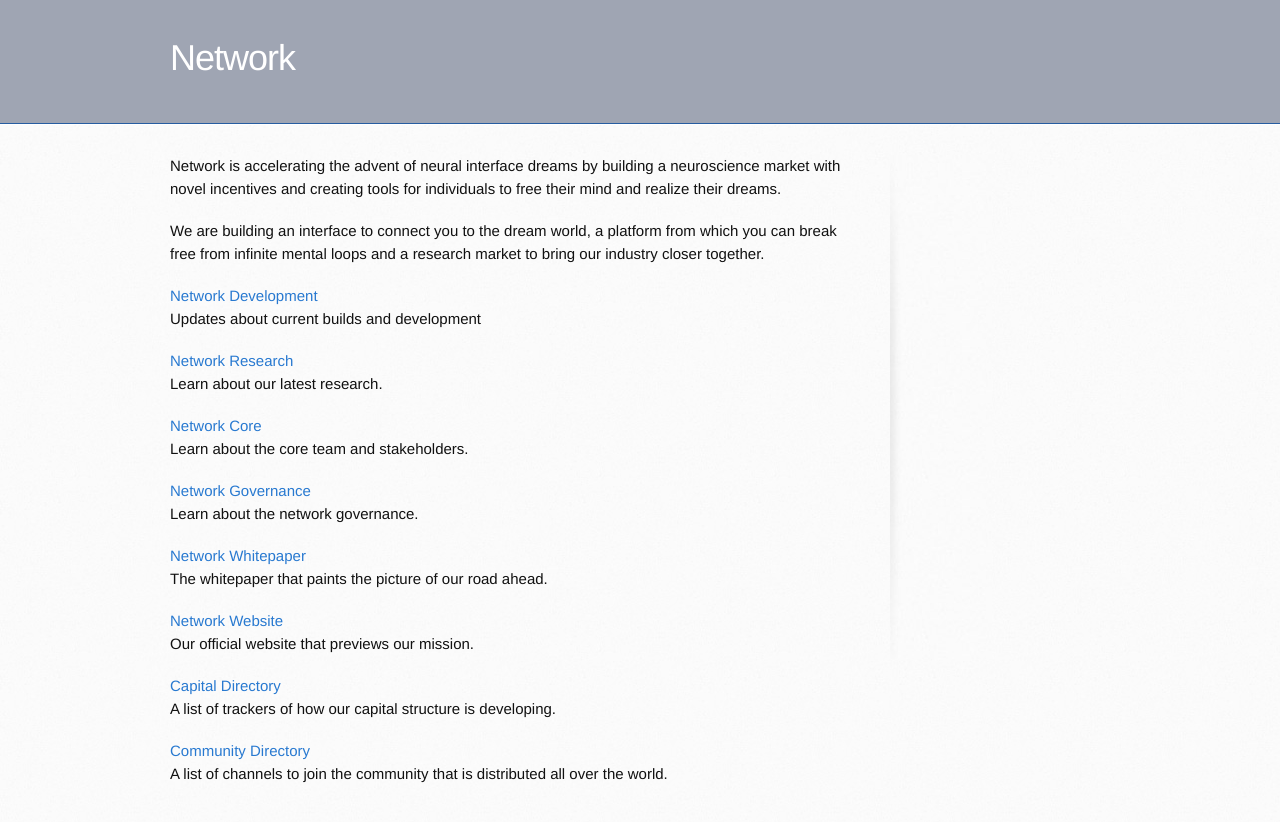
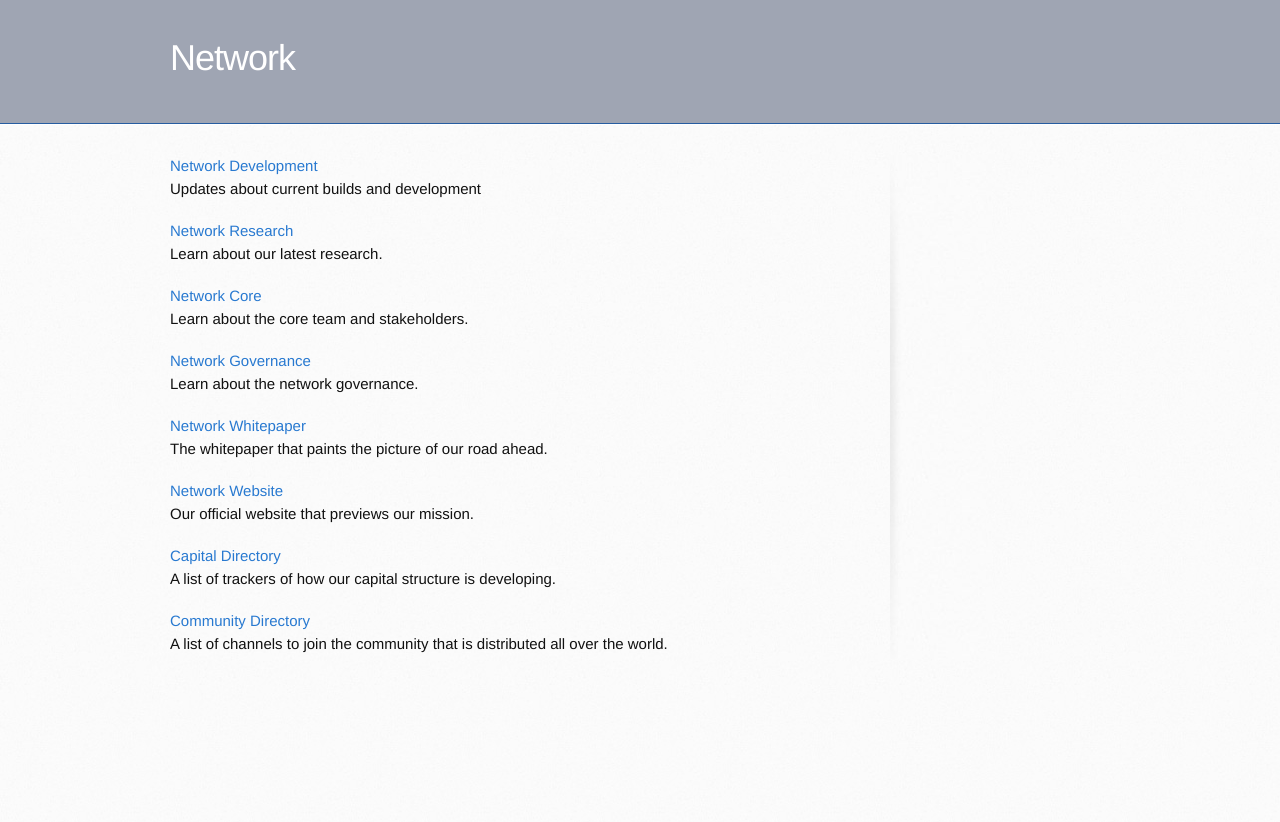
Before and after one commit to networkf/network.github.io, a Jekyll site: the page built from index.md, in a window 1280 px wide. Shown: the top 822 px of the page. Built offline with Jekyll 4.4.1, drawn with Linux system fonts in a browser that asks for light colours; some web fonts are replaced; our own code applies the rules of GitHub Pages for plain Markdown files; the repository's description, which GitHub fills in, is left out.

Commit message:
Update index.md

```diff
--- a/index.md
+++ b/index.md
@@ -5,9 +5,6 @@ layout: default
 <link rel="shortcut icon" type="image/png" href="/favicon.png">
 </head>
 ---
-Network is accelerating the advent of neural interface dreams by building a neuroscience market with novel incentives and creating tools for individuals to free their mind and realize their dreams.
-
-We are building an interface to connect you to the dream world, a platform from which you can break free from infinite mental loops and a research market to bring our industry closer together.
 
 <a href="https://network.com.de/development">Network Development</a>
 <br>
```
